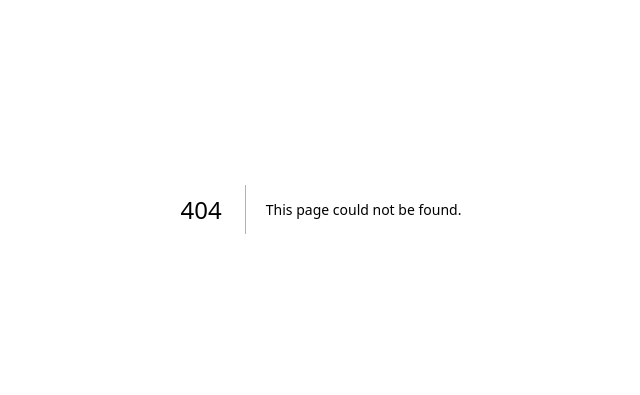
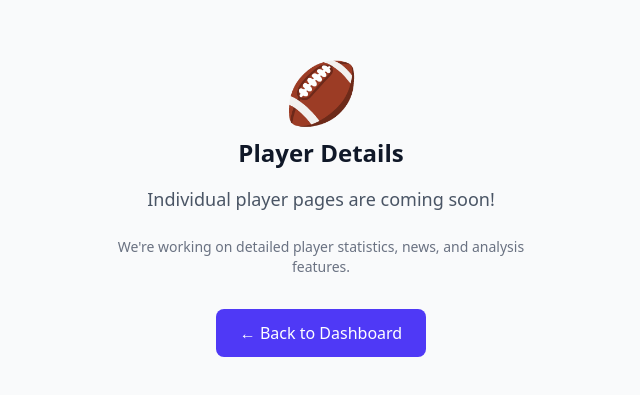
Before and after one commit to hnunnery/my-project, a Next.js app: page /player/1 in a window 1280 px wide. Before the commit this address had no page. Shown: the part 191-586 px from the top of the page, without its empty margins (319-959 px from the left). Built offline with nearby package versions, Linux system fonts and the light colour scheme; no server answers; sample sign-in values are in the browser's storage.

Commit message:
Updates to Player Pages

```diff
--- /dev/null
+++ b/src/app/player/[id]/page.tsx
@@ -0,0 +1,36 @@
+'use client'
+
+import { AuthGuard } from '@/components/auth-guard'
+import Link from 'next/link'
+
+export default function PlayerPage() {
+  return (
+    <AuthGuard>
+      <div className="min-h-screen bg-gray-50 dark:bg-gray-900 flex items-center justify-center">
+        <div className="max-w-md mx-auto text-center px-4">
+          <div className="mb-8">
+            <div className="text-gray-400 dark:text-gray-500 text-6xl mb-4">🏈</div>
+            <h1 className="text-2xl font-bold text-gray-900 dark:text-white mb-4">
+              Player Details
+            </h1>
+            <p className="text-gray-600 dark:text-gray-400 text-lg mb-6">
+              Individual player pages are coming soon!
+            </p>
+            <p className="text-gray-500 dark:text-gray-500 text-sm mb-8">
+              We&apos;re working on detailed player statistics, news, and analysis features.
+            </p>
+          </div>
+
+          <div className="space-y-4">
+            <Link
+              href="/dashboard"
+              className="inline-flex items-center px-6 py-3 bg-indigo-600 text-white rounded-lg hover:bg-indigo-700 transition-colors duration-200 font-medium"
+            >
+              ← Back to Dashboard
+            </Link>
+          </div>
+        </div>
+      </div>
+    </AuthGuard>
+  )
+}
```
Also changed, not shown: 1 other file (tests, documents, lock files or other folders).
